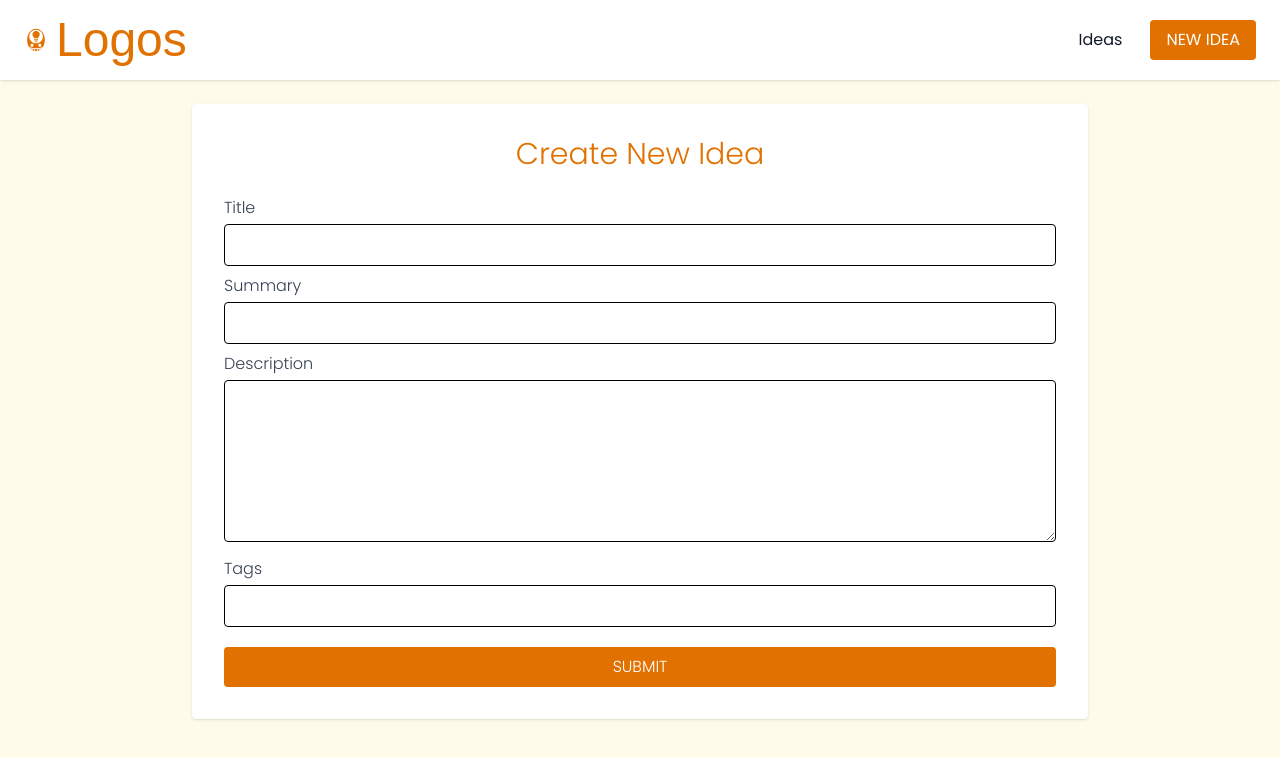
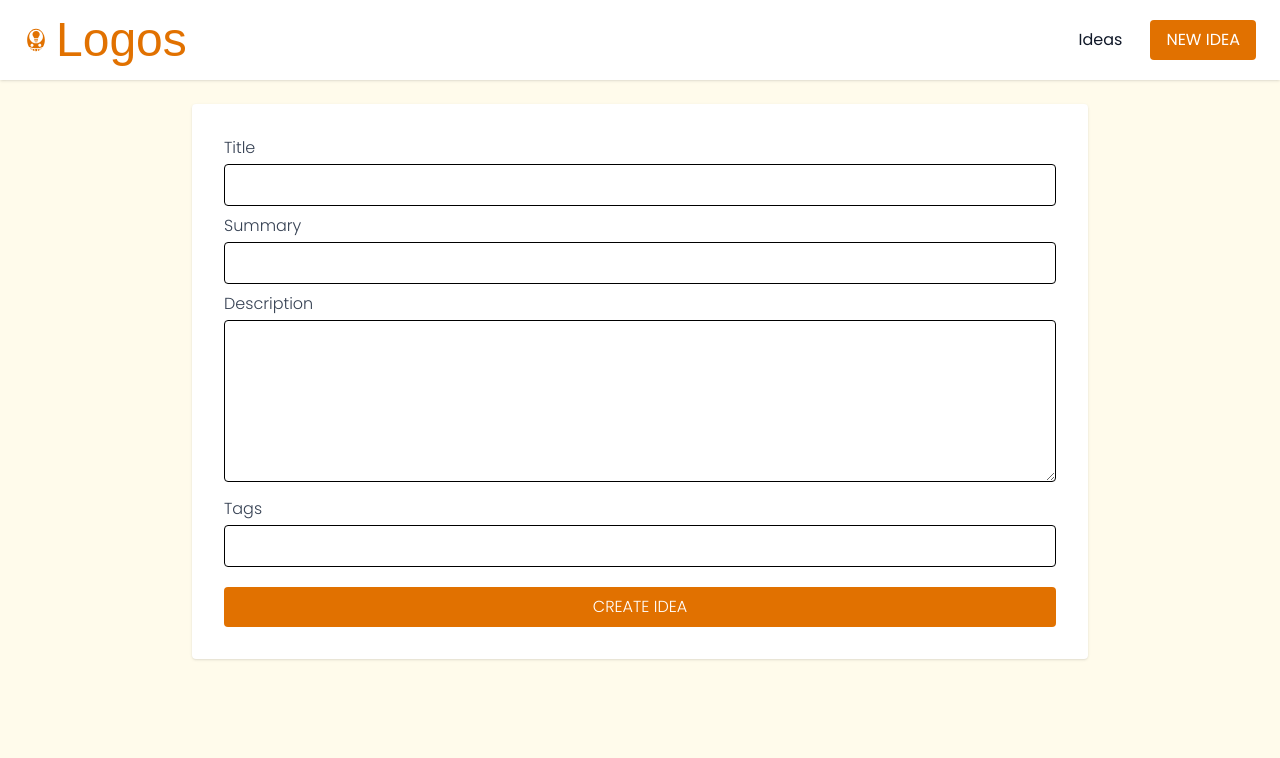
Before and after one commit to Nimira43/Logos, a React (Vite) app in the folder logos-ui/: page /ideas/new in a window 1280 px wide. Shown: the top 758 px of the page. Built offline with nearby package versions, Linux system fonts and the light colour scheme; a web font is replaced by a local one.

Commit message:
Submitting ideas.

```diff
--- a/logos-ui/src/api/ideas.ts
+++ b/logos-ui/src/api/ideas.ts
@@ -10,3 +10,17 @@ export const fetchIdea = async (ideaId: string): Promise<Idea> => {
   const res = await api.get(`/ideas/${ideaId}`)
   return res.data
 }
+
+export const createIdea = async (newIdea: {
+  title: string
+  summary: string
+  description: string
+  tags: string[]
+}): Promise<Idea> => {
+  const res = await api.post('/ideas', {
+    ...newIdea,
+    createdAt: new Date().toISOString()
+  })
+
+  return res.data
+ }
--- a/logos-ui/src/data/db.json
+++ b/logos-ui/src/data/db.json
@@ -5,7 +5,11 @@
       "title": "Community Storage Network",
       "summary": "A platform for renting secure storage space from local residents.",
       "description": "A service enabling individuals to rent out unused space such as lofts, garages, and spare rooms for storage. The platform manages bookings, payments, and optional insurance, providing a cost-effective alternative to commercial storage facilities while supporting local communities.",
-      "tags": ["storage", "local", "marketplace"],
+      "tags": [
+        "storage",
+        "local",
+        "marketplace"
+      ],
       "createdAt": "2026-03-07T16:40:00.000Z"
     },
     {
@@ -13,7 +17,11 @@
       "title": "Regional Produce Subscription",
       "summary": "Weekly deliveries of seasonal produce from nearby farms.",
       "description": "A subscription service connecting consumers with regional farmers. Each delivery contains fresh, seasonal produce sourced directly from local growers. The service promotes sustainable agriculture, reduces food miles, and supports independent farms across the UK.",
-      "tags": ["subscription", "food", "local"],
+      "tags": [
+        "subscription",
+        "food",
+        "local"
+      ],
       "createdAt": "2026-02-12T12:25:00.000Z"
     },
     {
@@ -21,7 +29,11 @@
       "title": "Freelance Operations Suite",
       "summary": "A streamlined management tool for UK self-employed professionals.",
       "description": "A lightweight platform designed to help freelancers manage invoicing, expenses, client records, and tax preparation. Tailored to UK regulations, it includes HMRC deadline reminders, income forecasting, and simple reporting tools suitable for sole traders.",
-      "tags": ["freelance", "saas", "productivity"],
+      "tags": [
+        "freelance",
+        "saas",
+        "productivity"
+      ],
       "createdAt": "2026-04-23T10:37:00.000Z"
     },
     {
@@ -29,7 +41,11 @@
       "title": "Digital Wardrobe Manager",
       "summary": "A system for cataloguing clothing and planning outfits.",
       "description": "An application that allows users to photograph and organise their clothing into a digital wardrobe. The system provides outfit suggestions based on weather forecasts, calendar events, and personal preferences. Additional features include packing lists and wardrobe usage analytics.",
-      "tags": ["fashion", "ai", "lifestyle"],
+      "tags": [
+        "fashion",
+        "ai",
+        "lifestyle"
+      ],
       "createdAt": "2026-01-17T19:34:00.000Z"
     },
     {
@@ -37,7 +53,11 @@
       "title": "Verified Pet Care Platform",
       "summary": "A trusted marketplace for pet sitting and dog walking.",
       "description": "A UK-focused platform connecting pet owners with vetted carers offering sitting, boarding, and walking services. Providers undergo identity and background checks, and the platform includes secure messaging, booking management, and transparent reviews.",
-      "tags": ["pets", "marketplace", "local"],
+      "tags": [
+        "pets",
+        "marketplace",
+        "local"
+      ],
       "createdAt": "2026-03-20T13:05:00.000Z"
     },
     {
@@ -45,7 +65,11 @@
       "title": "Remote Work Matchmaker",
       "summary": "AI-driven recommendations for remote job opportunities.",
       "description": "A service that analyses a user's professional profiles, portfolio, and CV to identify suitable remote roles. The system learns from user interactions to refine recommendations and includes filters for UK-specific requirements such as right-to-work and salary expectations.",
-      "tags": ["jobs", "ai", "remote"],
+      "tags": [
+        "jobs",
+        "ai",
+        "remote"
+      ],
       "createdAt": "2026-04-29T16:53:00.000Z"
     },
     {
@@ -53,7 +77,11 @@
       "title": "Independent Retail Hub",
       "summary": "A digital storefront solution for small high street businesses.",
       "description": "A platform enabling independent retailers to list products online without the complexity of building a full e-commerce site. Customers can browse local shops, reserve items, and arrange collection or local delivery. Designed to support high street resilience and visibility.",
-      "tags": ["retail", "local", "marketplace"],
+      "tags": [
+        "retail",
+        "local",
+        "marketplace"
+      ],
       "createdAt": "2026-05-03T15:28:00.000Z"
     },
     {
@@ -61,7 +89,11 @@
       "title": "Indoor Activity Finder",
       "summary": "Recommendations for indoor activities based on UK weather.",
       "description": "A location-aware application that suggests indoor activities when adverse weather is forecast. Options include museums, leisure centres, cafés, exhibitions, and family-friendly venues. The platform integrates availability, pricing, and travel information.",
-      "tags": ["lifestyle", "weather", "local"],
+      "tags": [
+        "lifestyle",
+        "weather",
+        "local"
+      ],
       "createdAt": "2026-05-10T18:48:00.000Z"
     },
     {
@@ -69,7 +101,11 @@
       "title": "Beginner Gardening Assistant",
       "summary": "Guidance for new gardeners based on UK climates.",
       "description": "A mobile app offering tailored gardening advice for beginners. It provides planting schedules, care instructions, and troubleshooting based on regional climate data. Features include plant identification, reminders, and guidance on common gardening challenges.",
-      "tags": ["gardening", "education", "lifestyle"],
+      "tags": [
+        "gardening",
+        "education",
+        "lifestyle"
+      ],
       "createdAt": "2026-03-23T10:14:00.000Z"
     },
     {
@@ -77,8 +113,23 @@
       "title": "Local Audio Tour Platform",
       "summary": "Self-guided walking tours narrated by regional experts.",
       "description": "A platform offering downloadable audio tours for towns and cities across the UK. Narration is provided by local historians, guides, and subject specialists. Each tour includes maps, points of interest, historical context, and optional recommendations for nearby amenities.",
-      "tags": ["travel", "culture", "local"],
+      "tags": [
+        "travel",
+        "culture",
+        "local"
+      ],
       "createdAt": "2026-03-06T15:32:00.000Z"
+    },
+    {
+      "title": "Star Wars Database",
+      "summary": "A database of Star Wars characters",
+      "description": "Database contains all the creatures and characters from the films, TV shows, books and other media.",
+      "tags": [
+        "Database"
+      ],
+      "createdAt": "2026-06-13T18:03:30.779Z",
+      "id": "vv4C3gsa5tE"
     }
-  ]
+  ],
+  "$schema": "./node_modules/json-server/schema.json"
 }
--- a/logos-ui/src/routes/ideas/index.tsx
+++ b/logos-ui/src/routes/ideas/index.tsx
@@ -19,7 +19,10 @@ export const Route = createFileRoute('/ideas/')({
 })
 
 function IdeasPage() {
-  const { data: ideas  } = useSuspenseQuery(ideasQueryOptions())
+  const { data } = useSuspenseQuery(ideasQueryOptions())
+  const ideas = [...data].sort(
+    (a, b) => new Date(b.createdAt).getTime() - new Date(a.createdAt).getTime()
+  )
 
   return (
     <div className='p-4'>
--- a/logos-ui/src/routes/ideas/new/index.tsx
+++ b/logos-ui/src/routes/ideas/new/index.tsx
@@ -1,6 +1,8 @@
 import { createFileRoute, useNavigate } from '@tanstack/react-router'
 import { useState } from 'react'
+import { useMutation } from '@tanstack/react-query'
 import type { Idea } from '#/types'
+import { createIdea } from '#/api/ideas'
 
 export const Route = createFileRoute('/ideas/new/')({
   component: NewIdeaPage,
@@ -13,10 +15,42 @@ function NewIdeaPage() {
   const [description, setDescription] = useState('')
   const [tags, setTags] = useState('')
 
+  const { mutateAsync, isPending } = useMutation({
+    mutationFn: createIdea,
+    onSuccess: () => {
+      navigate({to: '/ideas'})
+    }
+  })
+
+  const handleSubmit = async (e: React.FormEvent) => {
+    e.preventDefault()
+
+    if (!title.trim() || !summary.trim() || !description.trim()) {
+      alert('Please fill in all fields.')
+      return
+    }
+
+    try {
+      await mutateAsync({
+        title,
+        summary,
+        description,
+        tags: tags
+          .split(',')
+          .map((tag) => tag.trim())
+          .filter((tag) => tag !== '')
+      })
+    } catch (error) {
+      console.error(error)
+      alert('Something went wrong.')
+    }
+  }
+
   return (
     <div className='space-y-4'>
-      <h1 className='text-amber-600 text-3xl text-center font-medium mb-6'>Create New Idea</h1>
-      <form className='space-y-2'>
+      <form
+        onSubmit={handleSubmit}
+        className='space-y-2'>
         <div>
           <label
             htmlFor='title'
@@ -56,7 +90,7 @@ function NewIdeaPage() {
           </label>
           <textarea
             id='body'
-            value={summary}
+            value={description}
             rows={6}
             onChange={(e) => setDescription(e.target.value)}
             className='w-full p-2 border border-grey-400 focus:border-amber-600 hover:border-amber-500 outline-none transitioning rounded'
@@ -80,9 +114,10 @@ function NewIdeaPage() {
         <div className='mt-5'>
           <button
             type='submit'
+            disabled={isPending}
             className='block w-full bg-amber-600 hover:bg-amber-500 text-white transitioning font-medium rounded px-6 py-2 uppercase disabled:opacity-50 disabled:cursor-not-allowed'
           >
-            Submit
+            {isPending ? 'Creating...' : 'Create Idea'}
           </button>
         </div>
       </form>
```
